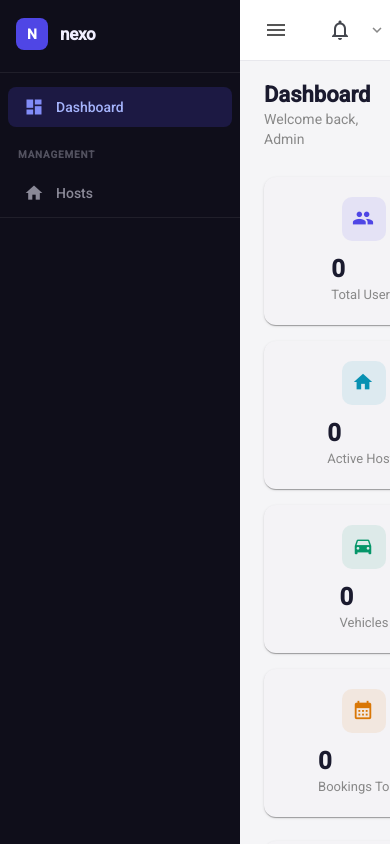
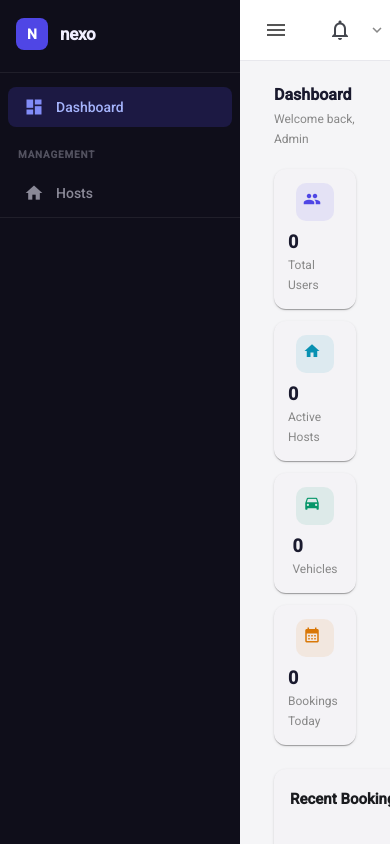
Before and after one commit to skaran185/New-NLCR, an Angular app: page /dashboard in a window 390 px wide. Built offline with nearby package versions, Linux system fonts and the light colour scheme; sample sign-in values are in the browser's storage.

Commit message:
Made dashboard, sidebar, topbar and host list fully responsive

```diff
--- a/src/app/features/dashboard/pages/dashboard-home/dashboard-home.scss
+++ b/src/app/features/dashboard/pages/dashboard-home/dashboard-home.scss
@@ -84,3 +84,98 @@
     gap: 8px;
   }
 }
+/* Tablet */
+@media (max-width: 1024px) {
+  .dashboard {
+    padding: 0 12px;
+  }
+
+  .page-header h1 {
+    font-size: 20px;
+  }
+
+  .stat-card {
+    padding: 16px !important;
+
+    &__value {
+      font-size: 20px;
+    }
+  }
+}
+
+/* Mobile */
+@media (max-width: 768px) {
+  .dashboard {
+    padding: 0 10px;
+  }
+
+  .page-header {
+    margin-bottom: 20px;
+
+    h1 {
+      font-size: 18px;
+    }
+
+    p {
+      font-size: 13px;
+    }
+  }
+
+  .stats-grid {
+    grid-template-columns: 1fr 1fr; /* 2 cards per row */
+    gap: 12px;
+  }
+
+  .stat-card {
+    gap: 12px;
+
+    &__icon {
+      width: 38px;
+      height: 38px;
+
+      mat-icon {
+        font-size: 18px;
+      }
+    }
+
+    &__value {
+      font-size: 18px;
+    }
+
+    &__label {
+      font-size: 12px;
+    }
+  }
+
+  .content-grid {
+    grid-template-columns: 1fr;
+  }
+
+  .quick-actions button {
+    font-size: 13px;
+  }
+}
+
+/* Small Mobile */
+@media (max-width: 480px) {
+  .stats-grid {
+    grid-template-columns: 1fr; /* 1 card per row */
+  }
+
+  .stat-card {
+    padding: 14px !important;
+  }
+
+  .page-header h1 {
+    font-size: 16px;
+  }
+
+  .page-header p {
+    font-size: 12px;
+  }
+
+  .empty-state {
+    font-size: 13px;
+    padding: 24px 0;
+  }
+}
--- a/src/app/features/hosts/pages/host-list/host-list.scss
+++ b/src/app/features/hosts/pages/host-list/host-list.scss
@@ -250,3 +250,166 @@ table { width: 100%; }
   border: 2px solid #fff;
   box-shadow: 0 2px 8px rgba(0,0,0,0.1);
 }
+
+/* Tablet */
+@media (max-width: 1024px) {
+  .page {
+    padding: 0 12px;
+  }
+
+  .page-header h1 {
+    font-size: 20px;
+  }
+
+  .search-box {
+    max-width: 100%;
+  }
+}
+
+/* Mobile */
+@media (max-width: 768px) {
+  .page {
+    padding: 0 10px;
+  }
+
+  /* Header stacks */
+  .page-header {
+    flex-direction: column;
+    align-items: flex-start;
+    gap: 8px;
+
+    h1 {
+      font-size: 18px;
+    }
+
+    p {
+      font-size: 12px;
+    }
+  }
+
+  .total-badge {
+    font-size: 11px;
+    padding: 4px 10px;
+  }
+
+  /* Toolbar stacking */
+  .toolbar {
+    flex-direction: column;
+    align-items: stretch;
+    gap: 10px;
+  }
+
+  .search-box {
+    width: 100%;
+    max-width: 100%;
+  }
+
+  .filters-bar {
+    width: 100%;
+    justify-content: space-between;
+    overflow-x: auto;
+
+    /* hide scrollbar */
+    &::-webkit-scrollbar { display: none; }
+    scrollbar-width: none;
+  }
+
+  .filter-group {
+    padding: 0 8px;
+
+    label {
+      font-size: 10px;
+    }
+
+    select {
+      font-size: 12px;
+    }
+  }
+
+  /* Table becomes scrollable */
+  .table-card {
+    overflow-x: auto;
+  }
+
+  table {
+    min-width: 700px; /* prevents breaking layout */
+  }
+
+  .host-name {
+    font-size: 13px;
+  }
+
+  .host-sub {
+    font-size: 11px;
+  }
+
+  .text-muted {
+    font-size: 12px;
+  }
+
+  .avatar {
+    width: 36px;
+    height: 36px;
+  }
+
+  .completion-cell {
+    width: 90px;
+  }
+}
+
+/* Small Mobile */
+@media (max-width: 480px) {
+  .page-header h1 {
+    font-size: 16px;
+  }
+
+  .page-header p {
+    font-size: 11px;
+  }
+
+  .total-badge {
+    font-size: 10px;
+  }
+
+  .search-box {
+    height: 36px;
+
+    input {
+      font-size: 12px;
+    }
+  }
+
+  .filter-group {
+    gap: 4px;
+
+    label {
+      font-size: 9px;
+    }
+
+    select {
+      font-size: 11px;
+    }
+  }
+
+  .avatar {
+    width: 32px;
+    height: 32px;
+  }
+
+  .badge {
+    font-size: 10px;
+    padding: 2px 7px;
+  }
+
+  .completion-pct {
+    font-size: 10px;
+  }
+
+  .empty-state {
+    padding: 32px 0;
+
+    p {
+      font-size: 12px;
+    }
+  }
+}
--- a/src/app/layout/sidebar/sidebar.scss
+++ b/src/app/layout/sidebar/sidebar.scss
@@ -105,3 +105,116 @@ mat-divider {
   border-color: rgba(255,255,255,0.07) !important;
   margin: 4px 0;
 }
+
+/* Smooth interactions */
+.topbar {
+  transition: all 0.2s ease;
+}
+
+.toggle-btn,
+.avatar-btn,
+.topbar button {
+  transition: all 0.2s ease;
+}
+
+.toggle-btn:hover,
+.topbar button:hover {
+  transform: translateY(-1px);
+}
+
+.avatar-btn:hover {
+  background: rgba(79, 70, 229, 0.08);
+}
+
+/* Tablet */
+@media (max-width: 1024px) {
+  .topbar {
+    padding: 0 12px;
+    height: 56px;
+  }
+
+  .topbar__title {
+    font-size: 14px;
+  }
+
+  .avatar {
+    width: 28px;
+    height: 28px;
+    font-size: 12px;
+  }
+}
+
+/* Mobile */
+@media (max-width: 768px) {
+  .topbar {
+    padding: 0 10px;
+    gap: 6px;
+  }
+
+  .topbar__title {
+    font-size: 13px;
+    max-width: 140px;
+    white-space: nowrap;
+    overflow: hidden;
+    text-overflow: ellipsis; /* prevents breaking */
+  }
+
+  .avatar-btn {
+    padding: 4px 6px !important;
+  }
+
+  .avatar {
+    width: 26px;
+    height: 26px;
+    font-size: 11px;
+  }
+
+  .chevron {
+    display: none; /* cleaner on small screens */
+  }
+
+  /* Reduce icon button size slightly */
+  .topbar button[mat-icon-button] {
+    width: 36px;
+    height: 36px;
+  }
+
+  .topbar mat-icon {
+    font-size: 20px;
+  }
+}
+
+/* Small Mobile */
+@media (max-width: 480px) {
+  .topbar {
+    height: 52px;
+    padding: 0 8px;
+  }
+
+  .topbar__title {
+    font-size: 12px;
+    max-width: 100px;
+  }
+
+  .avatar {
+    width: 24px;
+    height: 24px;
+    font-size: 10px;
+  }
+
+  .topbar button[mat-icon-button] {
+    width: 34px;
+    height: 34px;
+  }
+
+  .topbar mat-icon {
+    font-size: 18px;
+  }
+}
+
+/* Extra small devices */
+@media (max-width: 360px) {
+  .topbar__title {
+    display: none; /* avoid clutter */
+  }
+}
--- a/src/app/layout/topbar/topbar.scss
+++ b/src/app/layout/topbar/topbar.scss
@@ -45,4 +45,6 @@
 .chevron {
   font-size: 18px !important;
   color: #888 !important;
+}.topbar {
+  backdrop-filter: blur(6px);
 }
```
